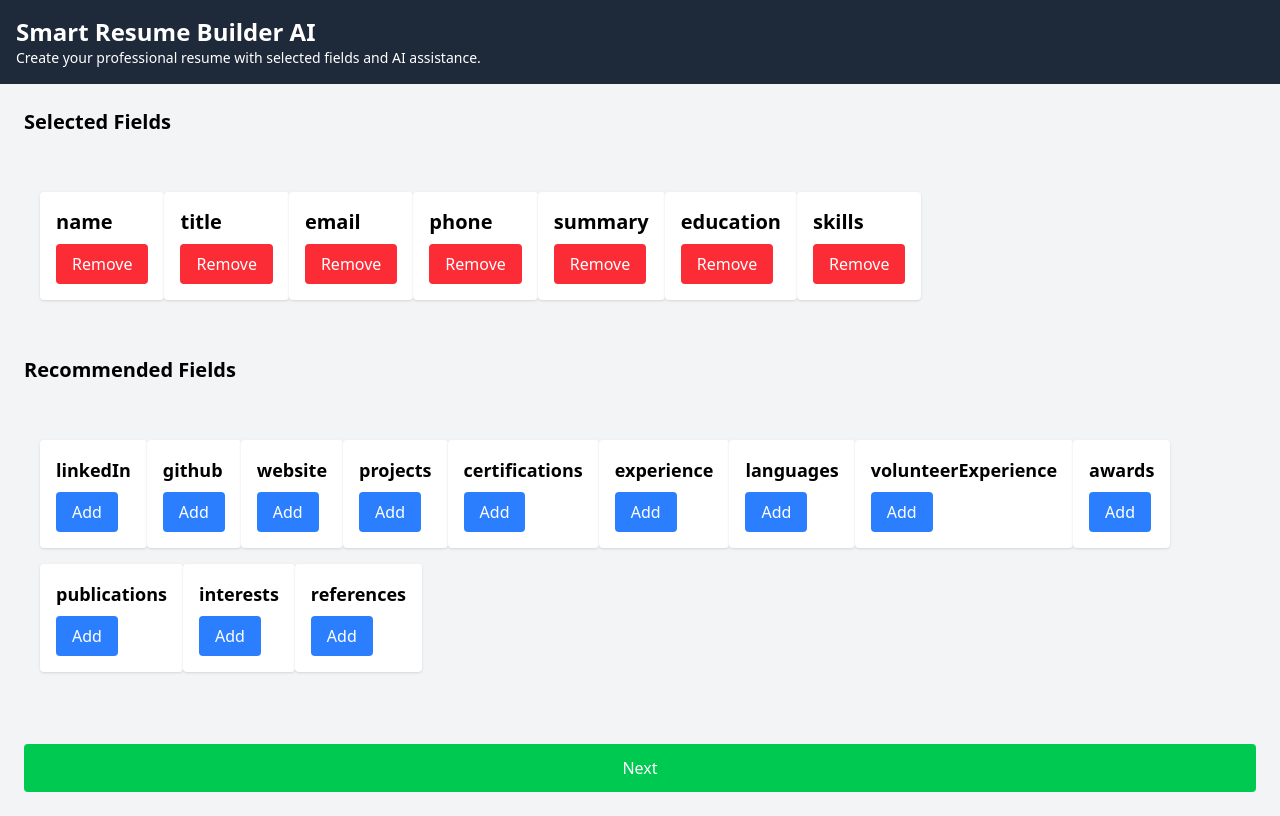
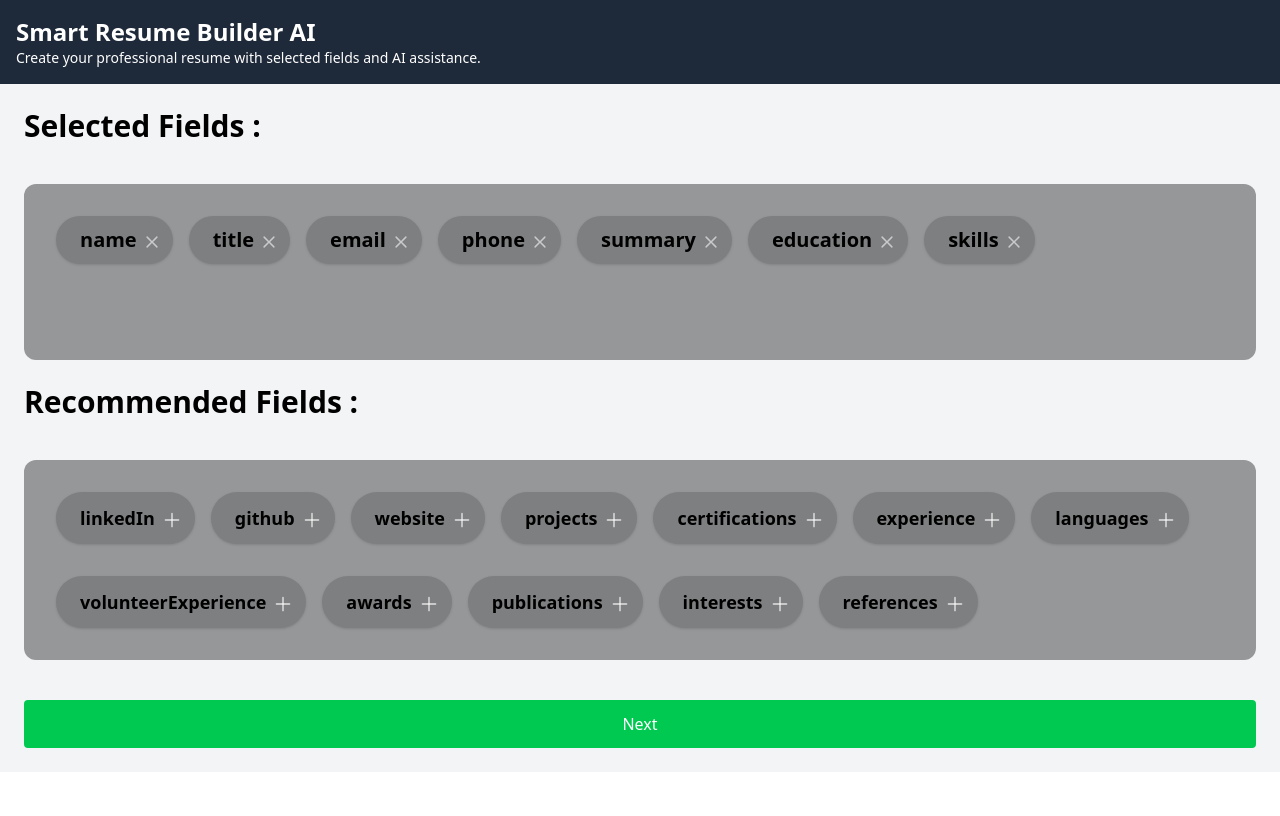
Before and after one commit to sohan-29/smart-resume-builder-ai, a React (Vite) app in the folder frontend/: page / in a window 1280 px wide. Built offline with nearby package versions, Linux system fonts and the light colour scheme.

Commit message:
modified style for selected and recommended fields

```diff
--- a/frontend/src/components/interactionPage.jsx
+++ b/frontend/src/components/interactionPage.jsx
@@ -38,32 +38,32 @@ const UserInteractionPage = ({ userDataSet, setUserDataSet }) => {
     <>
       <Header />
       <div className="bg-gray-100 p-6 flex flex-col gap-6">
-        <h2 className="text-xl font-semibold mb-4">Selected Fields</h2>
-        <div className="flex flex-wrap w-full p-4 space-y-4">
+        <h2 className="text-xl md:text-3xl font-bold mb-4">Selected Fields :</h2>
+        <div className="flex flex-wrap gap-4 w-full bg-[#11111169] pt-8 px-8 pb-4 rounded-xl min-h-44 space-y-4">
           {selectedFields.map((field, index) => {
             return (
-              <div key={index} className="p-4 bg-white rounded shadow mb-4 w-fit">
+              <div key={index} className="flex items-center bg-[#00000029] rounded-full pl-6 shadow mb-4 h-fit w-fit">
                 <h2 className="text-xl font-semibold">{field}</h2>
-                <button
+                  <button
                   onClick={() => handleRemovedField(field, index)}
-                  className="mt-2 px-4 py-2 bg-red-500 text-white rounded"
+                  className="mb-1 mt-2 pr-3 px-1.5 h-9 w-9 cursor-pointer group"
                 >
-                  Remove
+                  <svg viewBox="0 0 24 24" fill="none" xmlns="http://www.w3.org/2000/svg" className="group-hover:fill-white transition-colors duration-300"><g id="SVGRepo_bgCarrier" stroke-width="0"></g><g id="SVGRepo_tracerCarrier" stroke-linecap="round" stroke-linejoin="round"></g><g id="SVGRepo_iconCarrier"><path fillRule="evenodd" clipRule="evenodd" d="M19.207 6.207a1 1 0 0 0-1.414-1.414L12 10.586 6.207 4.793a1 1 0 0 0-1.414 1.414L10.586 12l-5.793 5.793a1 1 0 1 0 1.414 1.414L12 13.414l5.793 5.793a1 1 0 0 0 1.414-1.414L13.414 12l5.793-5.793z" fill="#ffffff96"></path></g></svg>
                 </button>
               </div>
             );
           })}
         </div>
-        <h2 className="text-xl font-semibold mb-4">Recommended Fields</h2>
-        <div className="flex flex-wrap w-full p-4 space-y-4">
+        <h2 className="text:xl md:text-3xl font-bold mb-4">Recommended Fields :</h2>
+        <div className="flex flex-wrap gap-4 w-full bg-[#11111169] pt-8 px-8 pb-4 rounded-xl min-h-44 space-y-4">
           {recommendedFields.map((field, index) => (
-            <div key={index} className="p-4 bg-white rounded shadow mb-4">
+            <div key={index} className="flex items-center bg-[#00000029] rounded-full pl-6 shadow mb-4 h-fit w-fit">
               <h3 className="text-lg font-semibold">{field}</h3>
               <button
                 onClick={() => handleAddedField(field, index)}
-                className="mt-2 px-4 py-2 bg-blue-500 text-white rounded"
+                className="mb-1 mt-2 pr-3 px-1.5 h-10 w-10 cursor-pointer group"
               >
-                Add
+                <svg viewBox="0 0 24 24" xmlns="http://www.w3.org/2000/svg" fill="none" className="group-hover:stroke-white transition-colors duration-300"><g id="SVGRepo_bgCarrier" stroke-width="0"></g><g id="SVGRepo_tracerCarrier" stroke-linecap="round" stroke-linejoin="round"></g><g id="SVGRepo_iconCarrier"> <title></title> <g id="Complete"> <g data-name="add" id="add-2"> <g> <line fill="none" stroke="#ffffff99" stroke-linecap="round" stroke-linejoin="round" stroke-width="2" x1="12" x2="12" y1="19" y2="5"></line> <line fill="none" stroke="#ffffff96" stroke-linecap="round" stroke-linejoin="round" stroke-width="2" x1="5" x2="19" y1="12" y2="12"></line> </g> </g> </g> </g></svg>
               </button>
             </div>
           ))}
```
